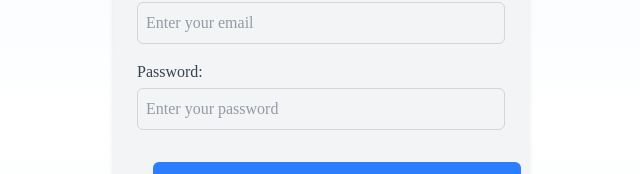
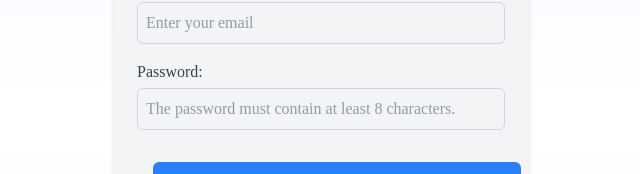
Before and after one commit to ashishranjan0508/Expense_Tracker, a React (Vite) app in the folder client/: page /signup in a window 1280 px wide. Shown: the part 286-460 px from the top of the page, without its empty margins (319-959 px from the left). Built offline with nearby package versions, Linux system fonts and the light colour scheme.

Commit message:
Final before deploy after correcting the Signup

```diff
--- a/client/src/pages/Signup.jsx
+++ b/client/src/pages/Signup.jsx
@@ -59,7 +59,7 @@ const Signup = () => {
           <div className="mb-4">
             <label className="block text-gray-700 mt-4">
               Password:
-              <input type="password" name="password" required placeholder="Enter your password" className="mt-1 block w-full border border-gray-300 rounded-md p-2" onChange={handleChange} />
+              <input type="password" name="password" required placeholder="The password must contain at least 8 characters." className="mt-1 block w-full border border-gray-300 rounded-md p-2" onChange={handleChange} />
             </label>
           </div>
           <button type="submit" className="w-full bg-blue-500 text-white rounded-md p-2 hover:bg-blue-600 cursor-pointer m-4">Signup</button>
```
